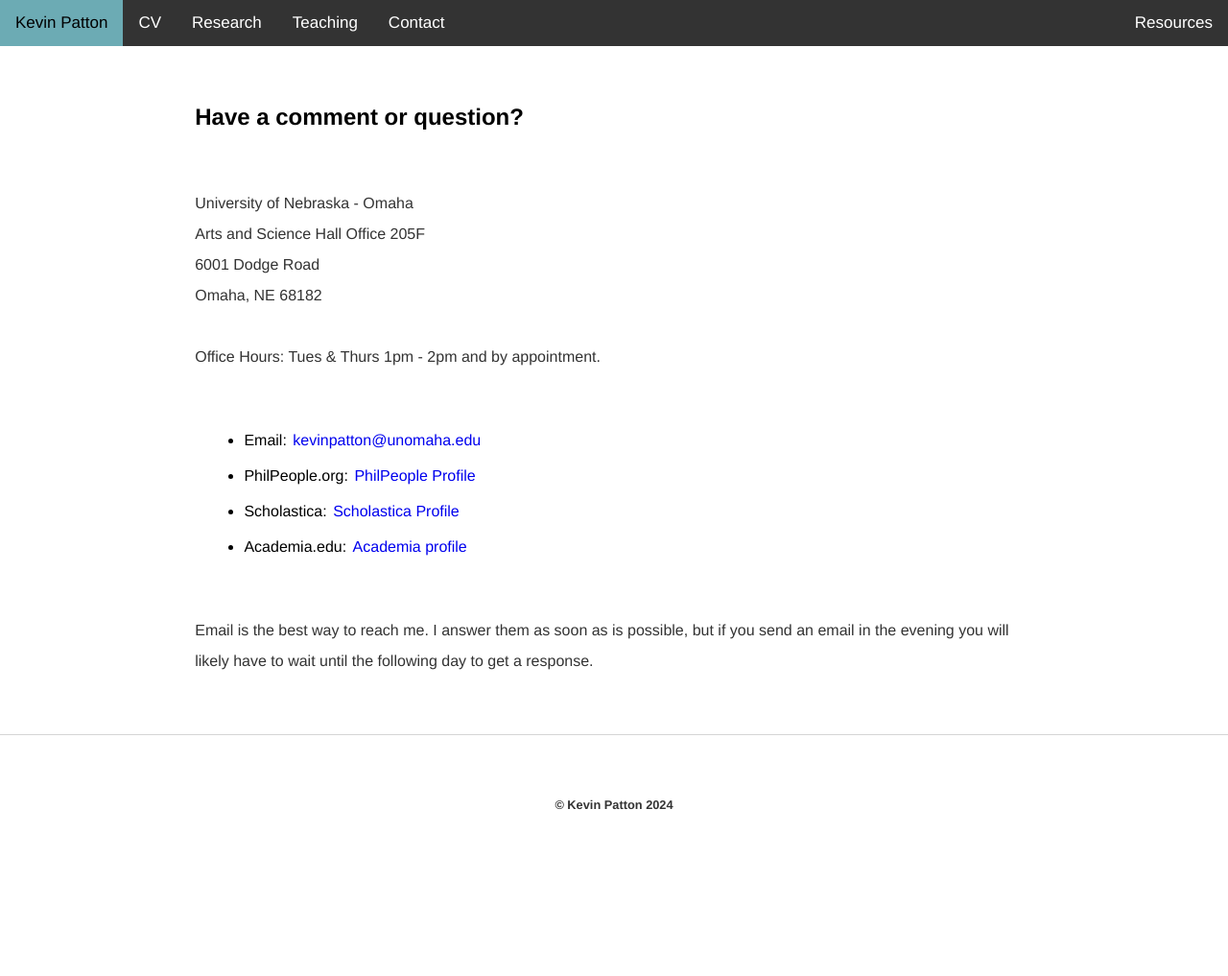
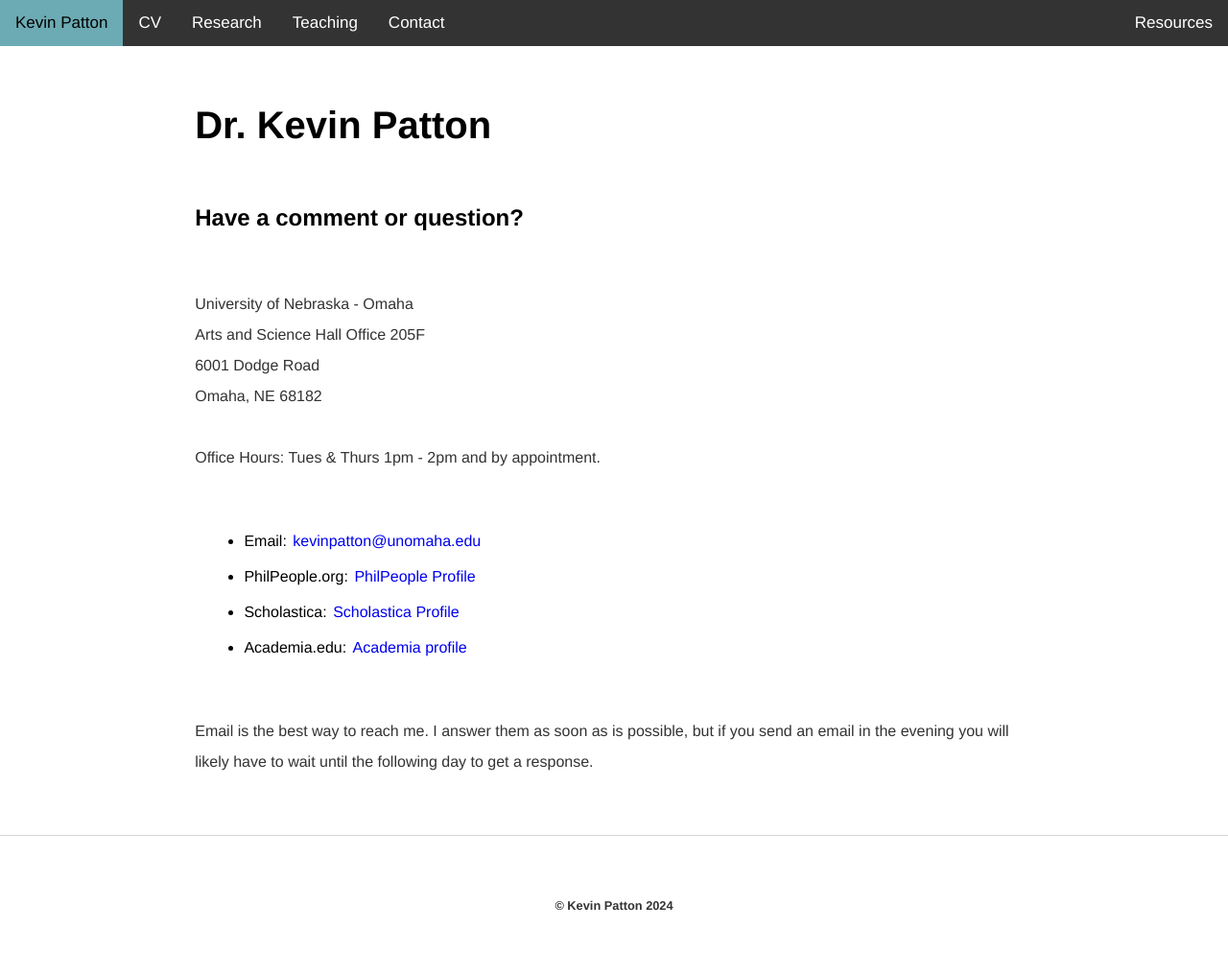
Before and after one commit to kevinjpatton/kevinjpatton.github.io, a Jekyll site: the page built from contact/index.html, in a window 1280 px wide. Shown: the whole page at 96% size. Built offline with Jekyll 4.4.1, drawn with Linux system fonts in a browser that asks for light colours; Markdown is read by kramdown in place of the engine named in the settings; before the commit the page ends 912 px from its top, so only the background shows below that.

Commit message:
Update index.html

```diff
--- a/contact/index.html
+++ b/contact/index.html
@@ -2,6 +2,13 @@
 layout: default
 title: Contact - Kevin Patton
 ---
+<header>
+    <div class="hero-image home-page">
+      <div class="hero-text">
+        <h1>Dr. Kevin Patton</h1>
+      </div>
+    </div>
+  </header>
 <h2>Have a comment or question?</h2>
 <p>University of Nebraska - Omaha<br>Arts and Science Hall Office 205F<br />6001 Dodge Road<br />Omaha, NE 68182<br><br>Office Hours: Tues & Thurs 1pm - 2pm and by appointment.</p>
 <ul class="standard-list">
```
